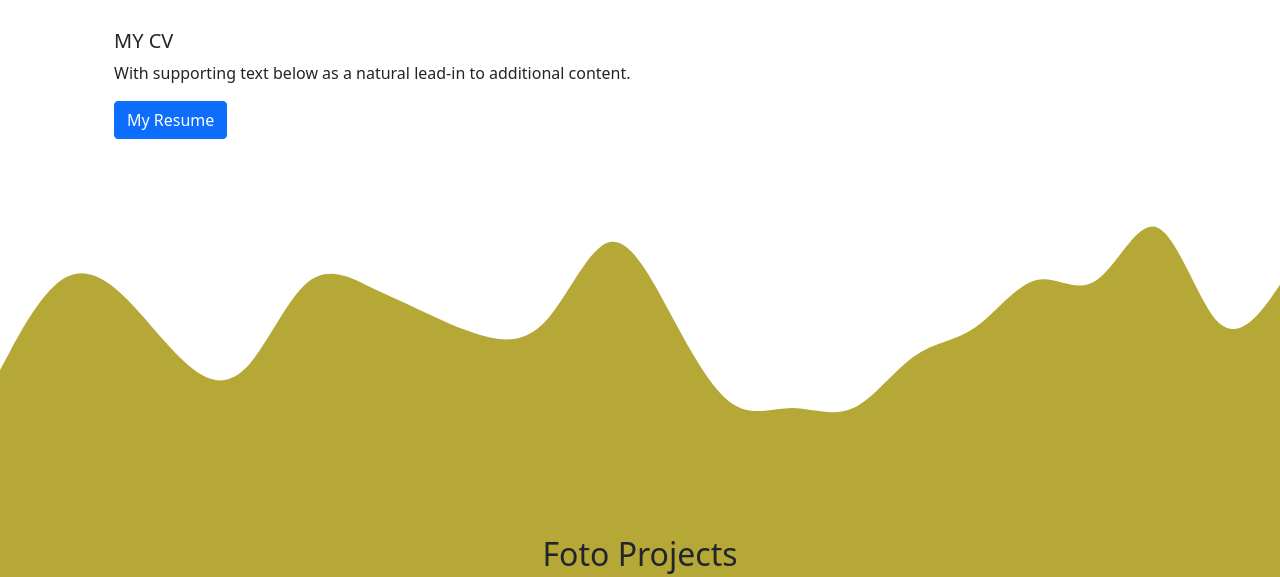
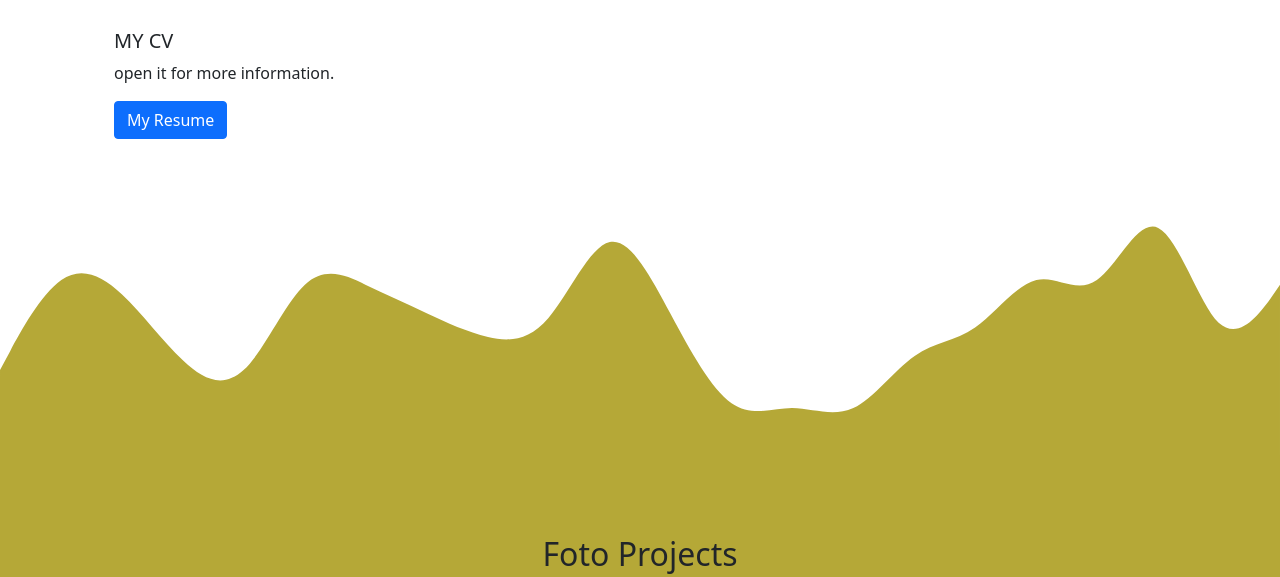
Before and after one commit to kevinmaniks/kevinmaniks.github.io, a plain HTML site: page index.html in a window 1280 px wide. Shown: the part 1073-1650 px from the top of the page. Drawn offline with nearby package versions, Linux system fonts and the light colour scheme.

Commit message:
Update index.html

```diff
--- a/index.html
+++ b/index.html
@@ -91,7 +91,7 @@
         <div class="card-body" style="width: 100rem">
           <div class="card-body">
             <h5 class="card-title">MY CV</h5>
-            <p class="card-text">With supporting text below as a natural lead-in to additional content.</p>
+            <p class="card-text">open it for more information.</p>
             <a href="https://kevinmaniks.mystrikingly.com/resume" class="btn btn-primary">My Resume</a>
           </div>
         </div>
```
